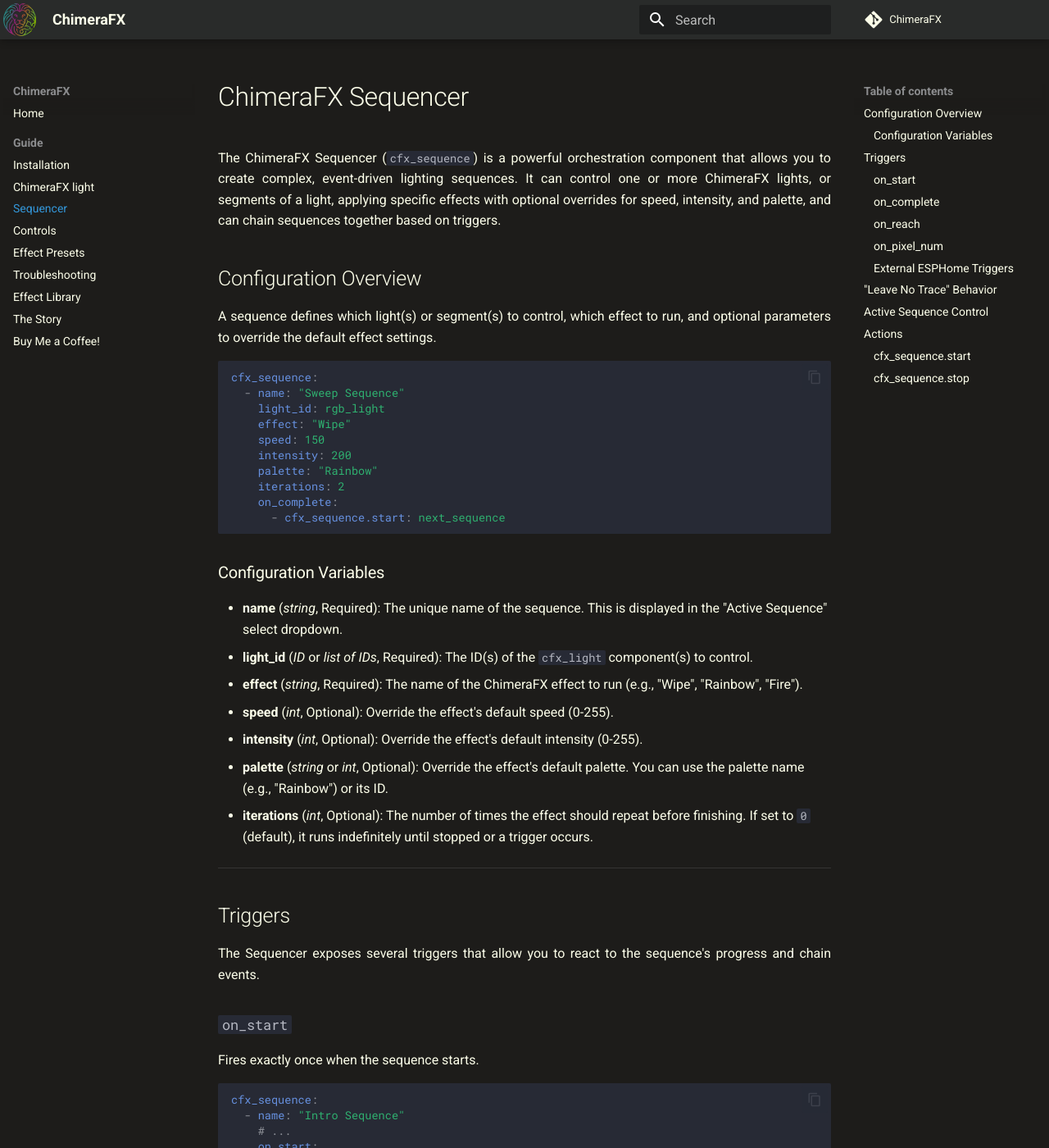
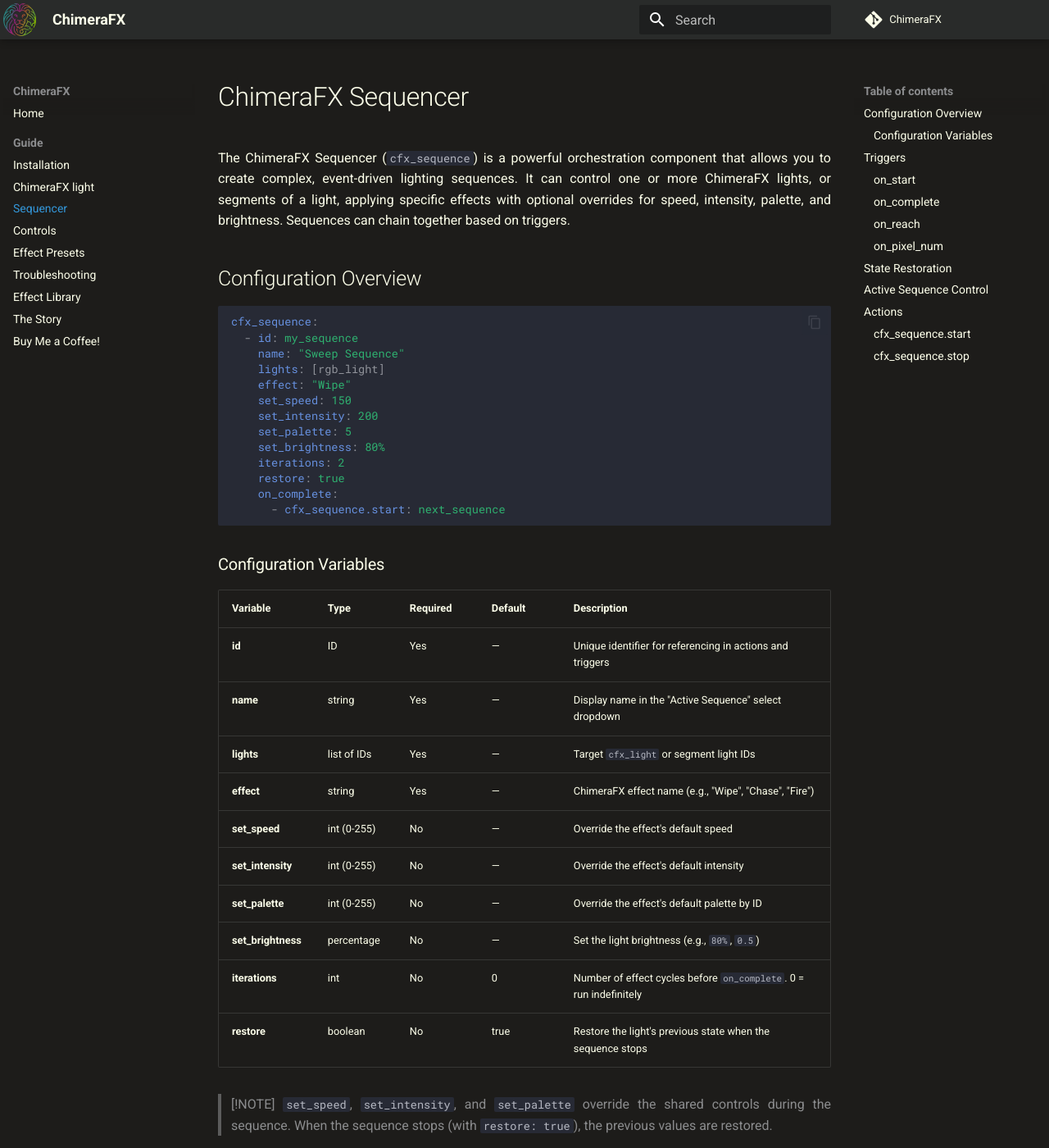
Before and after one commit to effelle/ChimeraFX, an MkDocs documentation site: the page built from docs/cfx_sequence.md, in a window 1280 px wide and 1400 px high. Shown: the whole window at 82% size. Built offline with MkDocs 1.6.1 and Material for MkDocs 9.7.7, drawn with Linux system fonts in a browser that asks for light colours; comment, search, counter and statistics services are not loaded; some of the changed text lies outside the part shown.

Commit message:
fix(cfx_sequence): fix binding overbinding, add set_brightness
- Fix binding to use get_active_effect() to match only the ONE active
  effect instance instead of all effects on the light (was binding 56+)
- Segment fallback: if active effect not in all_effects, bind master
- Add set_brightness config option (0.0-1.0 float) to Python/C++
- Apply brightness in start() via call.set_brightness()
- Rewrite cfx_sequence.md docs with full config variables table

````diff
--- a/docs/cfx_sequence.md
+++ b/docs/cfx_sequence.md
@@ -1,131 +1,119 @@
 # ChimeraFX Sequencer
 
-The ChimeraFX Sequencer (`cfx_sequence`) is a powerful orchestration component that allows you to create complex, event-driven lighting sequences. It can control one or more ChimeraFX lights, or segments of a light, applying specific effects with optional overrides for speed, intensity, and palette, and can chain sequences together based on triggers.
+The ChimeraFX Sequencer (`cfx_sequence`) is a powerful orchestration component that allows you to create complex, event-driven lighting sequences. It can control one or more ChimeraFX lights, or segments of a light, applying specific effects with optional overrides for speed, intensity, palette, and brightness. Sequences can chain together based on triggers.
 
 ## Configuration Overview
 
-A sequence defines which light(s) or segment(s) to control, which effect to run, and optional parameters to override the default effect settings.
-
 ```yaml
 cfx_sequence:
-  - name: "Sweep Sequence"
-    light_id: rgb_light
+  - id: my_sequence
+    name: "Sweep Sequence"
+    lights: [rgb_light]
     effect: "Wipe"
-    speed: 150
-    intensity: 200
-    palette: "Rainbow"
+    set_speed: 150
+    set_intensity: 200
+    set_palette: 5
+    set_brightness: 80%
     iterations: 2
+    restore: true
     on_complete:
       - cfx_sequence.start: next_sequence
 ```
 
 ### Configuration Variables
 
-* **name** (*string*, Required): The unique name of the sequence. This is displayed in the "Active Sequence" select dropdown.
-* **light_id** (*ID* or *list of IDs*, Required): The ID(s) of the `cfx_light` component(s) to control.
-* **effect** (*string*, Required): The name of the ChimeraFX effect to run (e.g., "Wipe", "Rainbow", "Fire").
-* **speed** (*int*, Optional): Override the effect's default speed (0-255).
-* **intensity** (*int*, Optional): Override the effect's default intensity (0-255).
-* **palette** (*string* or *int*, Optional): Override the effect's default palette. You can use the palette name (e.g., "Rainbow") or its ID.
-* **iterations** (*int*, Optional): The number of times the effect should repeat before finishing. If set to `0` (default), it runs indefinitely until stopped or a trigger occurs.
+| Variable | Type | Required | Default | Description |
+|----------|------|----------|---------|-------------|
+| **id** | ID | Yes | — | Unique identifier for referencing in actions and triggers |
+| **name** | string | Yes | — | Display name in the "Active Sequence" select dropdown |
+| **lights** | list of IDs | Yes | — | Target `cfx_light` or segment light IDs |
+| **effect** | string | Yes | — | ChimeraFX effect name (e.g., "Wipe", "Chase", "Fire") |
+| **set_speed** | int (0-255) | No | — | Override the effect's default speed |
+| **set_intensity** | int (0-255) | No | — | Override the effect's default intensity |
+| **set_palette** | int (0-255) | No | — | Override the effect's default palette by ID |
+| **set_brightness** | percentage | No | — | Set the light brightness (e.g., `80%`, `0.5`) |
+| **iterations** | int | No | 0 | Number of effect cycles before `on_complete`. 0 = run indefinitely |
+| **restore** | boolean | No | true | Restore the light's previous state when the sequence stops |
+
+> [!NOTE]
+> `set_speed`, `set_intensity`, and `set_palette` override the shared controls during the sequence. When the sequence stops (with `restore: true`), the previous values are restored.
 
 ---
 
 ## Triggers
 
-The Sequencer exposes several triggers that allow you to react to the sequence's progress and chain events.
-
 ### `on_start`
 Fires exactly once when the sequence starts.
 
 ```yaml
-cfx_sequence:
-  - name: "Intro Sequence"
-    # ...
-    on_start:
-      - logger.log: "Sequence started!"
+on_start:
+  - logger.log: "Sequence started!"
 ```
 
 ### `on_complete`
-Fires when the sequence finishes its requested number of `iterations`. This is commonly used to "chain" sequences together.
+Fires when the sequence finishes all `iterations`. Used to chain sequences.
 
 ```yaml
-cfx_sequence:
-  - name: "Step 1"
-    iterations: 1
-    # ...
-    on_complete:
-      - cfx_sequence.start: step_2
+iterations: 1
+on_complete:
+  - cfx_sequence.start: next_step
 ```
 
 ### `on_reach`
-Fires when a **progressive effect** (like Wipe or Chase) reaches a specific percentage (0.0 to 1.0) of the strip length.
+Fires when a **progressive effect** reaches a specific percentage of the strip.
 
 ```yaml
-cfx_sequence:
-  - name: "Middle Trigger"
-    # ...
-    on_reach:
-      - position: 0.5  # 50%
-        then:
-          - logger.log: "Reached the middle of the strip!"
+on_reach:
+  - position: 50%
+    then:
+      - light.turn_on: {id: led_strip, red: 1, green: 0, blue: 0}
 ```
 
 ### `on_pixel_num`
 Fires when a **progressive effect** reaches a specific absolute pixel index.
 
 ```yaml
-cfx_sequence:
-  - name: "End Trigger"
-    # ...
-    on_pixel_num:
-      - pixel: 299
-        then:
-          - logger.log: "Reached the last pixel!"
+on_pixel_num:
+  - pixel: 30
+    then:
+      - light.turn_on: {id: led_strip, brightness: 80%}
 ```
 
 > [!NOTE]
-> **Position-based triggers** (`on_reach` and `on_pixel_num`) require a **Progressive Effect**. These are effects with a clear "leading edge" that moves across the strip. Compatible effects are marked with the :material-bullseye-arrow: icon in the [Effects Library](Effects-Library.md).
-
-### External ESPHome Triggers
-The Sequencer is fully integrated with the ESPHome ecosystem. While it has its own internal triggers, you can use **any ESPHome trigger** (e.g., binary sensors, sensor thresholds, or time-based events) to start or stop a sequence using the `cfx_sequence.start` and `cfx_sequence.stop` actions.
+> **Position-based triggers** (`on_reach` and `on_pixel_num`) require a **Progressive Effect** — effects with a clear leading edge that moves across the strip. Compatible effects are marked with :material-bullseye-arrow: in the [Effects Library](Effects-Library.md).
 
 ---
 
-## "Leave No Trace" Behavior
+## State Restoration
 
-The ChimeraFX Sequencer is designed with architectural integrity in mind. When a sequence starts, it takes a "snapshot" of the current state of the target lights (On/Off state, current color, and active effect).
+When `restore: true` (default), the sequencer takes a snapshot of the light's state before starting (On/Off, brightness, color, and active effect). When the sequence stops, it restores that state instantly.
 
-When the sequence stops (either manually or by completing its iterations), it **gracefully restores** the light to exactly how it found it.
-
-* If the light was **OFF** before the sequence, it will transition back to **OFF**.
-* If the light was running a different effect, it will transition back to that effect.
-* The restoration uses a smooth 1-second transition to prevent jarring visual snaps.
+- If the light was **OFF** before → it returns to **OFF**
+- If the light was running a different effect → it switches back
+- `restore: false` → the light stays in the sequence's final state
 
 ---
 
 ## Active Sequence Control
 
-When you define one or more sequences, a select entity named **"Active Sequence"** is automatically exposed to Home Assistant. Selecting a sequence from the dropdown starts it, and selecting **"None"** stops the active sequence and restores the previous light state.
+When sequences are defined, a select entity **"Active Sequence"** is automatically exposed to Home Assistant. Selecting a sequence starts it; selecting **"None"** stops the active sequence.
 
 ---
 
 ## Actions
 
 ### `cfx_sequence.start`
-Starts a specific sequence.
-
 ```yaml
 on_...:
   then:
-    - cfx_sequence.start: my_sequence_id
+    - cfx_sequence.start:
+        id: my_sequence_id
 ```
 
 ### `cfx_sequence.stop`
-Stops the specified sequence (or all sequences if no ID is provided).
-
 ```yaml
 on_...:
   then:
-    - cfx_sequence.stop: my_sequence_id
+    - cfx_sequence.stop:
+        id: my_sequence_id
 ```
````
Also changed, not shown: 3 other files.
